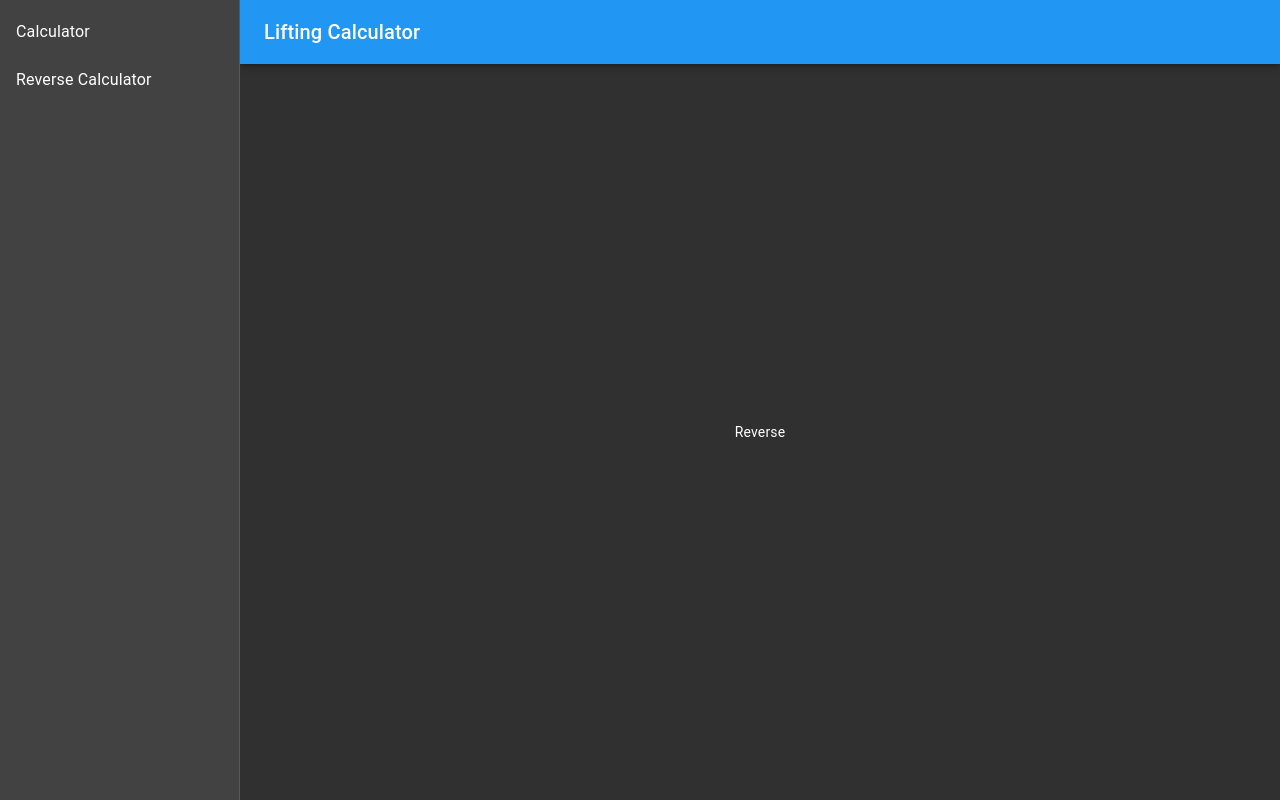
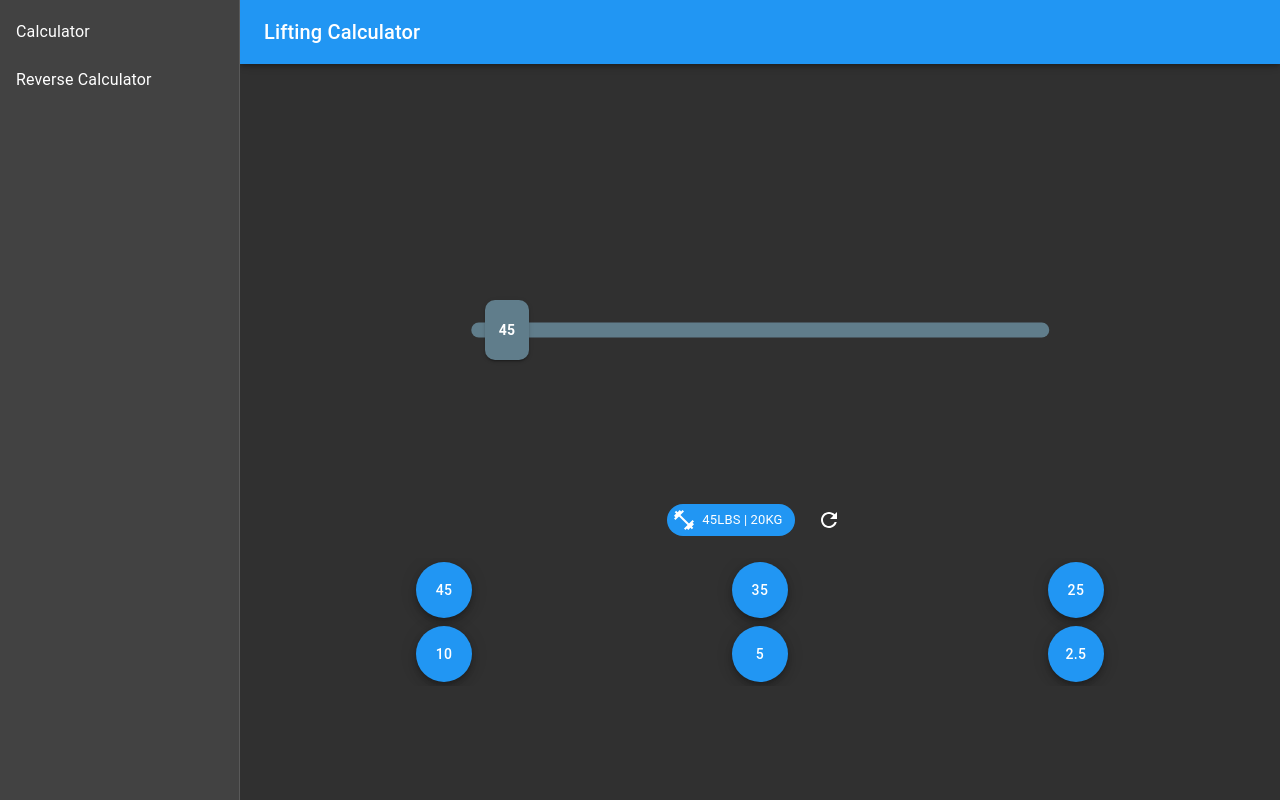
Before and after one commit to hunter-isaiah96/weight-calculator, a React (Create React App) app: page /reverse in a window 1280 px wide. Built offline with nearby package versions, Linux system fonts and the light colour scheme.

Commit message:
reverse calculator

```diff
--- a/src/App.js
+++ b/src/App.js
@@ -9,7 +9,7 @@ import {
 import CssBaseline from '@material-ui/core/CssBaseline'
 import { Grid, Container } from '@material-ui/core'
 import { blue } from '@material-ui/core/colors'
-import { Navigation, Calculator } from './components'
+import { Navigation, Calculator, ReverseCalculator } from './components'
 
 // import Counter from './components/Counter'
 
@@ -40,6 +40,7 @@ const App = props => {
   }))()
 
   return (
+    <Router>
       <div className={classes.root}>
         <MuiThemeProvider theme={theme}>
           <CssBaseline />
@@ -52,18 +53,19 @@ const App = props => {
               alignItems='center'
               container
             >
-            <Router>
               <Switch>
-                <Route path='/reverse'>Reverse</Route>
+                <Route path='/reverse'>
+                  <ReverseCalculator></ReverseCalculator>
+                </Route>
                 <Route path='/'>
                   <Calculator></Calculator>
                 </Route>
               </Switch>
-            </Router>
             </Grid>
           </Container>
         </MuiThemeProvider>
       </div>
+    </Router>
   )
 }
 
--- a/src/components/Calculator.js
+++ b/src/components/Calculator.js
@@ -4,33 +4,34 @@ import { WeightDisplay } from './'
 
 const Calculator = () => {
   const [weight, setWeight] = useState('')
-  const [barbell] = useState(45)
-  const [weights] = useState([45, 35, 25, 10, 5, 2.5])
-  const [loadedWeights, setLoadedWeights] = useState([])
-  const loadTotal = loadedWeights.reduce((a, b) => a + b * 2, barbell)
+  const [loadedPlates, setloadedPlates] = useState([])
+  const barbell = 45
+  const availablePlates = [45, 35, 25, 10, 5, 2.5]
+  const loadTotal = loadedPlates.reduce((a, b) => a + b * 2, barbell)
 
   const handleWeightChange = e => {
     if (e.target.value.length > 4) return
     setWeight(e.target.value)
-    setLoadedWeights(
+    setloadedPlates(
       findPlates(
-        e.target.value > weights[0] + barbell * 9 * 2
-          ? weights[0] + barbell * 9 * 2
-          : e.target.value
+        e.target.value > availablePlates[0] + barbell * 9 * 2
+          ? availablePlates[0] + barbell * 9 * 2
+          : e.target.value,
+        availablePlates
       )
     )
   }
 
-  const findPlates = weight => {
+  const findPlates = (weight, weightsAvailable) => {
     let plates = []
     let left = weight - barbell
     while (left > 0) {
       let foundOne = false
-      for (let i = 0; i < weights.length; i++) {
-        let amount = weights[i] * 2
+      for (let i = 0; i < weightsAvailable.length; i++) {
+        let amount = weightsAvailable[i] * 2
         if (amount <= left) {
           left -= amount
-          plates.push(weights[i])
+          plates.push(weightsAvailable[i])
           foundOne = true
           break
         }
@@ -42,7 +43,10 @@ const Calculator = () => {
 
   return (
     <div style={{ width: '100%' }}>
-      <WeightDisplay barbell={barbell} weights={loadedWeights}></WeightDisplay>
+      <WeightDisplay
+        barbell={barbell}
+        loadedPlates={loadedPlates}
+      ></WeightDisplay>
       <TextField
         id='weight'
         type='number'
--- a/src/components/Navigation.js
+++ b/src/components/Navigation.js
@@ -8,9 +8,8 @@ import {
   Hidden
 } from '@material-ui/core'
 import { makeStyles, useTheme } from '@material-ui/core/styles'
-import List from '@material-ui/core/List'
-import ListItem from '@material-ui/core/ListItem'
-import ListItemText from '@material-ui/core/ListItemText'
+import { Link } from 'react-router-dom'
+import { List, ListItem, ListItemText } from '@material-ui/core'
 import MenuIcon from '@material-ui/icons/Menu'
 
 const drawerWidth = 240
@@ -49,15 +48,18 @@ const Header = props => {
     setMobileOpen(!mobileOpen)
   }
 
-  console.log(props.location)
-
   const drawer = (
     <List>
-      {['Calculator', 'Reverse Calculator'].map((text, index) => (
-        <ListItem button key={text}>
-          <ListItemText primary={text} />
+      <Link to='/' style={{ textDecoration: 'none', color: 'inherit' }}>
+        <ListItem button>
+          <ListItemText primary='Calculator' />
         </ListItem>
-      ))}
+      </Link>
+      <Link to='/reverse' style={{ textDecoration: 'none', color: 'inherit' }}>
+        <ListItem button>
+          <ListItemText primary='Reverse Calculator' />
+        </ListItem>
+      </Link>
     </List>
   )
 
--- a/src/components/ReverseCalculator.js
+++ b/src/components/ReverseCalculator.js
@@ -1 +1,70 @@
-import React from 'react'
+import React, { useState } from 'react'
+import { WeightDisplay } from './'
+import { GridList, Fab, Box, Chip, IconButton } from '@material-ui/core'
+import { FitnessCenterSharp, Refresh } from '@material-ui/icons'
+
+const ReverseCalculator = () => {
+  const [loadedPlates, setLoadedPlates] = useState([])
+  const barbell = 45
+  const [totalWeight, setTotalWeight] = useState(barbell)
+  const availablePlates = [45, 35, 25, 10, 5, 2.5]
+
+  const addPlate = plate => {
+    if (loadedPlates.length === 9) return
+    let newLoadedPlates = [...loadedPlates, plate]
+    setLoadedPlates(newLoadedPlates)
+    setTotalWeight(newLoadedPlates.reduce((a, b) => a + b * 2, barbell))
+  }
+
+  const resetPlates = () => {
+    setLoadedPlates([])
+    setTotalWeight(barbell)
+  }
+
+  return (
+    <div style={{ width: '100%' }}>
+      <WeightDisplay
+        barbell={barbell}
+        loadedPlates={loadedPlates}
+      ></WeightDisplay>
+      <Box
+        display='flex'
+        justifyContent='center'
+        alignItems='center'
+        marginY={2}
+      >
+        <Chip
+          icon={<FitnessCenterSharp />}
+          color='primary'
+          label={`${totalWeight}LBS | ${Math.round(totalWeight / 2.205)}KG`}
+          style={{ marginRight: 10 }}
+        />
+        <IconButton aria-label='reset plates' onClick={resetPlates.bind(this)}>
+          <Refresh />
+        </IconButton>
+      </Box>
+
+      <GridList cellHeight={60} cols={3}>
+        {availablePlates.map((element, index) => {
+          return (
+            <Box
+              display='flex'
+              justifyContent='center'
+              alignItems='center'
+              key={index}
+            >
+              <Fab
+                color='primary'
+                onClick={addPlate.bind(this, availablePlates[index])}
+              >
+                {element}
+              </Fab>
+            </Box>
+          )
+        })}
+      </GridList>
+    </div>
+  )
+}
+
+export default ReverseCalculator
--- a/src/components/WeightDisplay.js
+++ b/src/components/WeightDisplay.js
@@ -51,13 +51,14 @@ const WeightDisplay = props => {
       >
         {props.barbell}
       </Box>
-      {props.weights.map((plate, index) => {
+      {props.loadedPlates.map((plate, index) => {
         return (
           <Box
             className={classes.plate}
             height={25 + plate * 4}
             bgcolor='primary.main'
             boxShadow={2}
+            key={index}
           >
             {plate}
           </Box>
--- a/src/components/index.js
+++ b/src/components/index.js
@@ -1,5 +1,6 @@
 import Navigation from './Navigation'
 import Calculator from './Calculator'
+import ReverseCalculator from './ReverseCalculator'
 import WeightDisplay from './WeightDisplay'
 
-export { Navigation, Calculator, WeightDisplay }
+export { Navigation, Calculator, ReverseCalculator, WeightDisplay }
```
Lines whose indentation alone changed are shown as unchanged.
